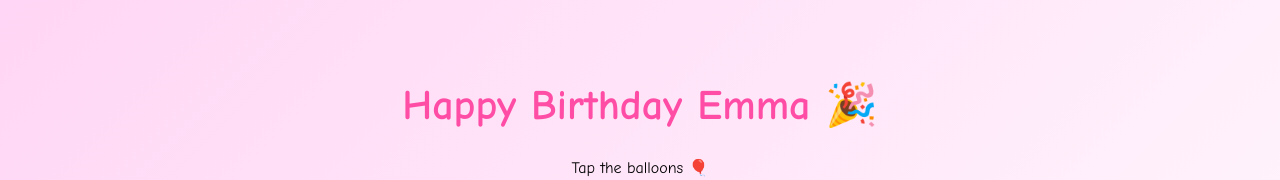
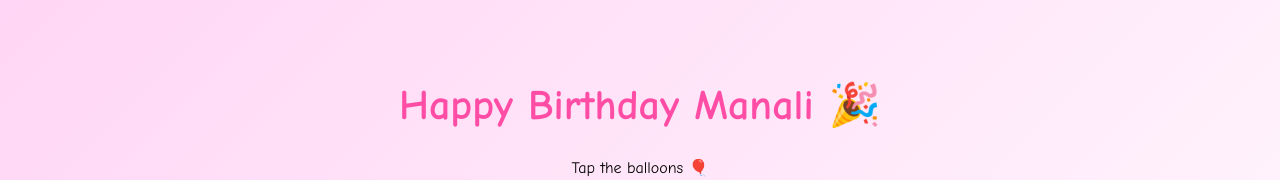
Before and after one commit to shubhamkhose611-beep/birthday-surprise, a plain HTML site: page index.html in a window 1280 px wide. Shown: the top 180 px of the page. Drawn offline with Linux system fonts and the light colour scheme.

Commit message:
Update index.html

```diff
--- a/index.html
+++ b/index.html
@@ -3,7 +3,7 @@
 <head>
 <meta charset="UTF-8">
 <meta name="viewport" content="width=device-width, initial-scale=1.0">
-<title>Happy Birthday Emma 🎉</title>
+<title>Happy Birthday Manali 🎉</title>
 
 <style>
 body {
@@ -99,7 +99,7 @@ h1 {
 
 <body>
 
-<h1>Happy Birthday Emma 🎉</h1>
+<h1>Happy Birthday Manali 🎉</h1>
 <p>Tap the balloons 🎈</p>
 
 <div id="photoPopup">
```
